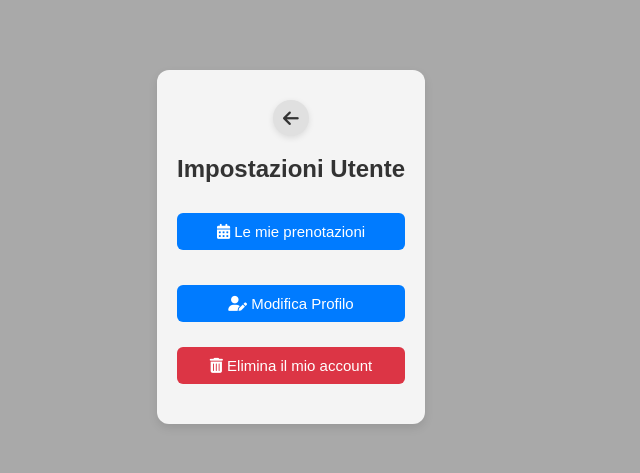
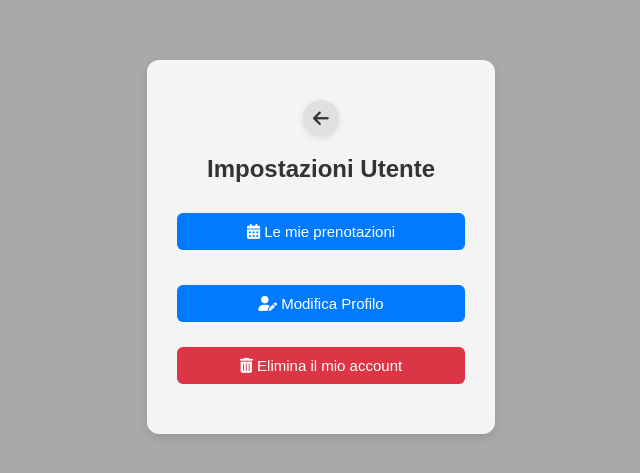
Before and after one commit to Emanuele0103/PlaySport, an Angular app in the folder PlaySportFE/: page /settings in a window 1280 px wide. Shown: the part 153-626 px from the top of the page, without its empty margins (349-989 px from the left). Built offline with nearby package versions, Linux system fonts and the light colour scheme; no server answers.

Commit message:
fix settings component styles

```diff
--- a/PlaySportFE/src/app/settings/settings.component.css
+++ b/PlaySportFE/src/app/settings/settings.component.css
@@ -1,13 +1,13 @@
-/* Contenitore principale */
 .settings-container {
-  position: relative;
-  padding: 30px 20px;
+  width: 100%;
+  max-width: 1000px; /* aumentato da 500 */
+  padding: 40px 30px;
   background-color: #f4f4f4;
   border-radius: 12px;
   box-shadow: 0 4px 10px rgba(0, 0, 0, 0.1);
-  max-width: 500px;
-  margin: 40px auto;
+  margin: 60px auto;
 }
+
 
 /* Titolo */
 .settings-title {
```
